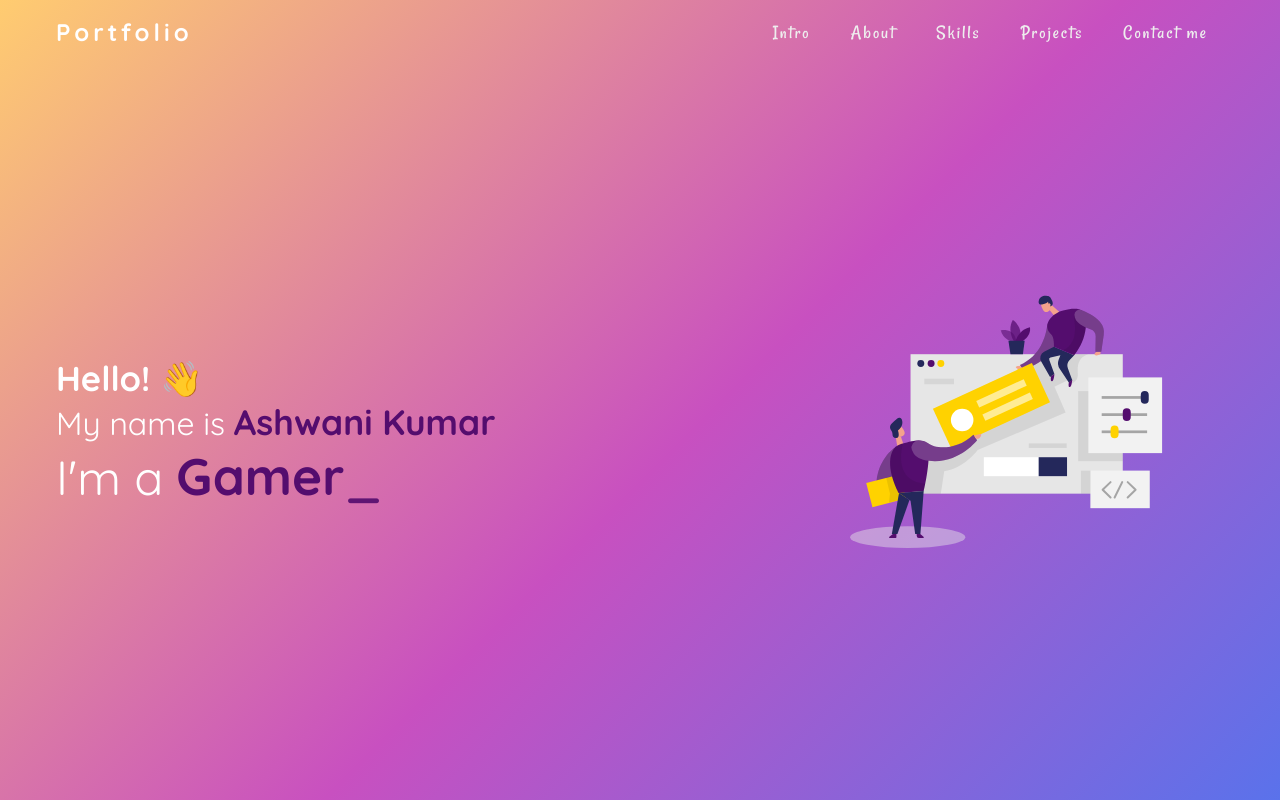
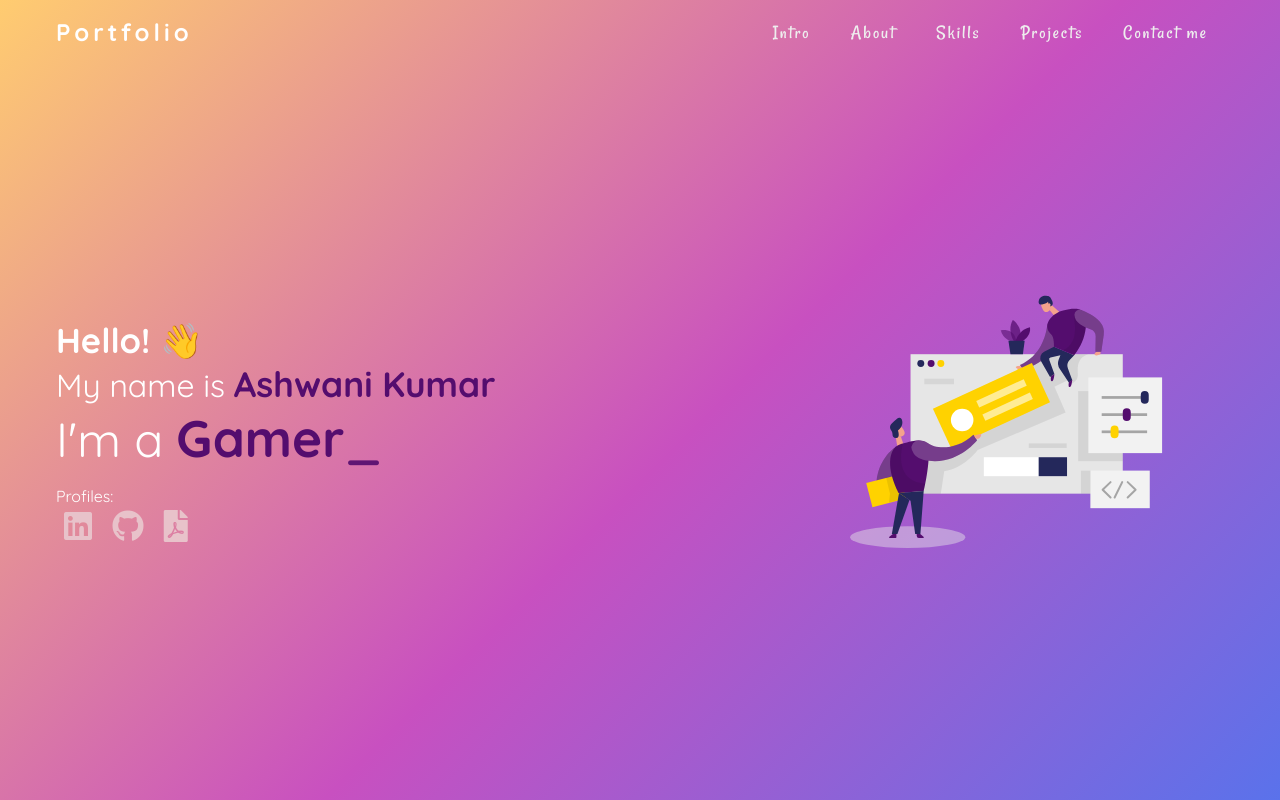
Before and after one commit to ashwani422/portfolio2, a website: page index.html in a window 1280 px wide. Shown: the top 800 px of the page. Drawn offline with Linux system fonts and the light colour scheme.

Commit message:
Intro section completed

```diff
--- a/index.html
+++ b/index.html
@@ -57,6 +57,12 @@
         <h1>Hello! 👋</h1>
         <p>My name is <span class="name">Ashwani Kumar</span></p>
         <div class="type_writer_wrapper">I'm a <div id="type_writer_div"></div></div>
+        <div class="social-media-wrapper">
+          <p>Profiles:</p>
+          <a href="https://www.linkedin.com/in/ashwani-kumar-0578891bb/" target="_blank" rel="noopener noreferrer"><i class="fab fa-linkedin btn"></i></a>
+          <a href="https://github.com/ashwani422" target="_blank" rel="noopener noreferrer"><i class="fab fa-github btn"></i></a>
+          <a href="#" title="Download Resume" download><i class="fas fa-file-pdf"></i></a>
+        </div>
       </div>
       <!-- Intro image DIV -->
       <div class="intro-image-div">
--- a/scss/_config.scss
+++ b/scss/_config.scss
@@ -40,7 +40,9 @@ $theme-colors: (
 
 
 //-- STARTING Mixins --------------------------------------------------------------------------------
-
+@mixin transition_5ms_ease_in_out {
+  transition: .5s ease-in-out;
+}
 //-- ENDING Mixins ----------------------------------------------------------------------------------
 
 
--- a/scss/_intro_section.scss
+++ b/scss/_intro_section.scss
@@ -10,7 +10,7 @@ section#intro {
   display: flex;
 
   & > .intro-details-div {
-    p {
+    & > p {
       font-size: 2rem;
 
       & > .name {
@@ -29,6 +29,22 @@ section#intro {
       font-size: 3.2rem;
       font-weight: 700;
     }
+
+    & > .social-media-wrapper {
+      margin-top: 1rem;
+      font-size: 1rem;
+
+      & > a {
+        margin: .5rem;;
+        font-size: 2rem;
+        color: map-get($map: $theme-colors, $key: 'secondary');
+        @include transition_5ms_ease_in_out;
+
+        &:hover {
+          color: map-get($map: $theme-colors, $key: 'text');
+        }
+      }
+    }
   }
 
   & > .intro-image-div {
--- a/scss/_media_queries.scss
+++ b/scss/_media_queries.scss
@@ -3,8 +3,26 @@
 //-- ENDING Partials ----------------------------------------------------------------------------------
 
 
-//-- STARTING Navbar media queries --------------------------------------------------------------------------------
+//----------------------------------------------------------------------------------------------------
+//-- Breakpoint > Small(sm)
+//----------------------------------------------------------------------------------------------------
+@media screen and (min-width: $breakpoint-sm) {
+  //-- STARTING intro-details-div media queries --------------------------------------------------------------------------------
+  div#type_writer_div {
+    display: inline-block;
+  }
+  //-- ENDING intro-details-div media queries ----------------------------------------------------------------------------------
+}
+
+
+
+
+//----------------------------------------------------------------------------------------------------
+//-- Breakpoint > Medium(md)
+//----------------------------------------------------------------------------------------------------
 @media screen and (min-width: $breakpoint-md) {
+
+  //-- STARTING Navbar media queries --------------------------------------------------------------------------------
   header {
 
     .container {
@@ -48,20 +66,32 @@
     }
 
   }
-}
-//-- ENDING Navbar media queries ----------------------------------------------------------------------------------
+  //-- ENDING Navbar media queries ----------------------------------------------------------------------------------
 
 
-//-- STARTING intro-details-div media queries --------------------------------------------------------------------------------
-@media screen and (min-width: $breakpoint-md) {
+  //-- STARTING Intro section styles --------------------------------------------------------------------------------
   .intro-details-div {
     align-self: center;
   }
+  //-- ENDING Intro section styles ----------------------------------------------------------------------------------
+
 }
 
-@media screen and (min-width: $breakpoint-sm) {
-  div#type_writer_div {
-    display: inline-block;
-  }
-}
-//-- ENDING intro-details-div media queries ----------------------------------------------------------------------------------
+
+
+//----------------------------------------------------------------------------------------------------
+//-- Breakpoint > Large(lg)
+//----------------------------------------------------------------------------------------------------
+// @media screen and (min-width: $breakpoint-lg) {
+
+// }
+
+
+
+
+//----------------------------------------------------------------------------------------------------
+//-- Breakpoint > Xtra Large(xl)
+//----------------------------------------------------------------------------------------------------
+// @media screen and (min-width: $breakpoint-lg) {
+
+// }
--- a/scss/main.scss
+++ b/scss/main.scss
@@ -15,6 +15,11 @@
 main {
   max-width: 100%;
   min-height: 100vh;
+}
+
+a {
+  text-decoration: none;
+  color: map-get($map: $theme-colors, $key: 'text');
 }
 //-- ENDING Defaults ----------------------------------------------------------------------------------
 
@@ -38,6 +43,11 @@ main {
   justify-content: flex-end;
 }
 
+.btn {
+  cursor: pointer;
+  display: inline-block;
+}
+
 .section100vh {
   min-height: 100vh;
   padding-top: 5rem;
```
Also changed, not shown: css/main.css, 1 other file.
